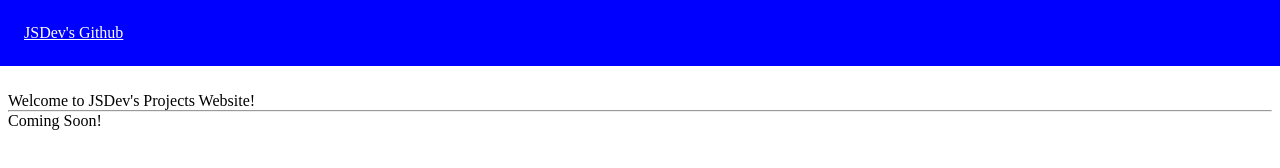
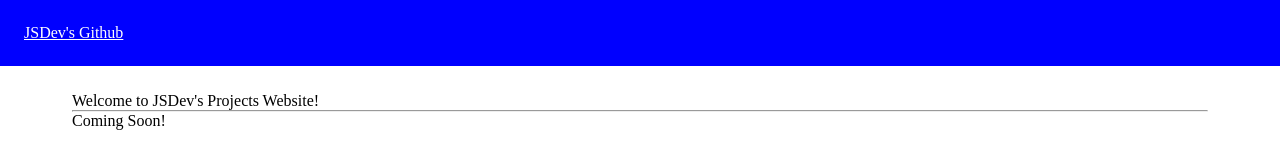
Before and after one commit to jsdevv/jsdevv.github.io, a plain HTML site: page index.html in a window 1280 px wide. Drawn offline with Linux system fonts and the light colour scheme.

Commit message:
Update style.css

```diff
--- a/style.css
+++ b/style.css
@@ -1,12 +1,24 @@
-*{margin:0;padding:0;box-sizing:border-box;}
-.container {padding:0.5rem;}
+*{
+  margin: 0;
+  padding: 0;
+  box-sizing: border-box;
+}
+
+.container {
+  padding: 0.5rem;
+  width: 90%; margin: auto;
+}
+
 header {
   padding: 1.5rem;
+  width: 100%;
   background-color: blue;
 }
+
 header ul li {
   list-style: none;
 }
+
 header ul li a {
   color: white;
 }
```
